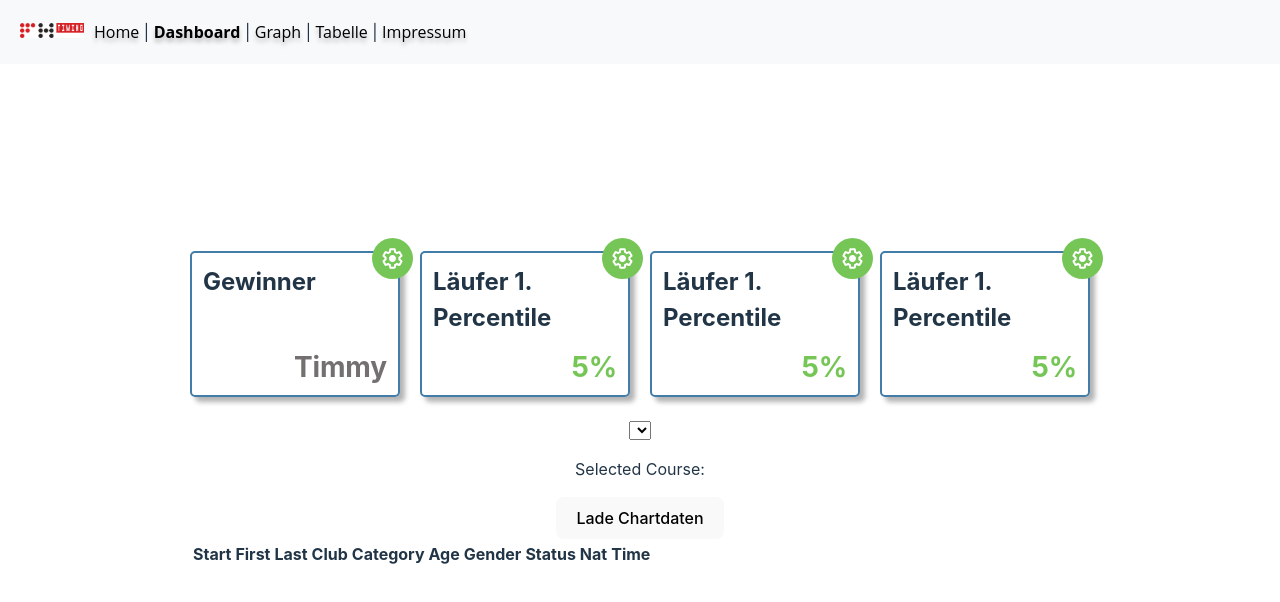
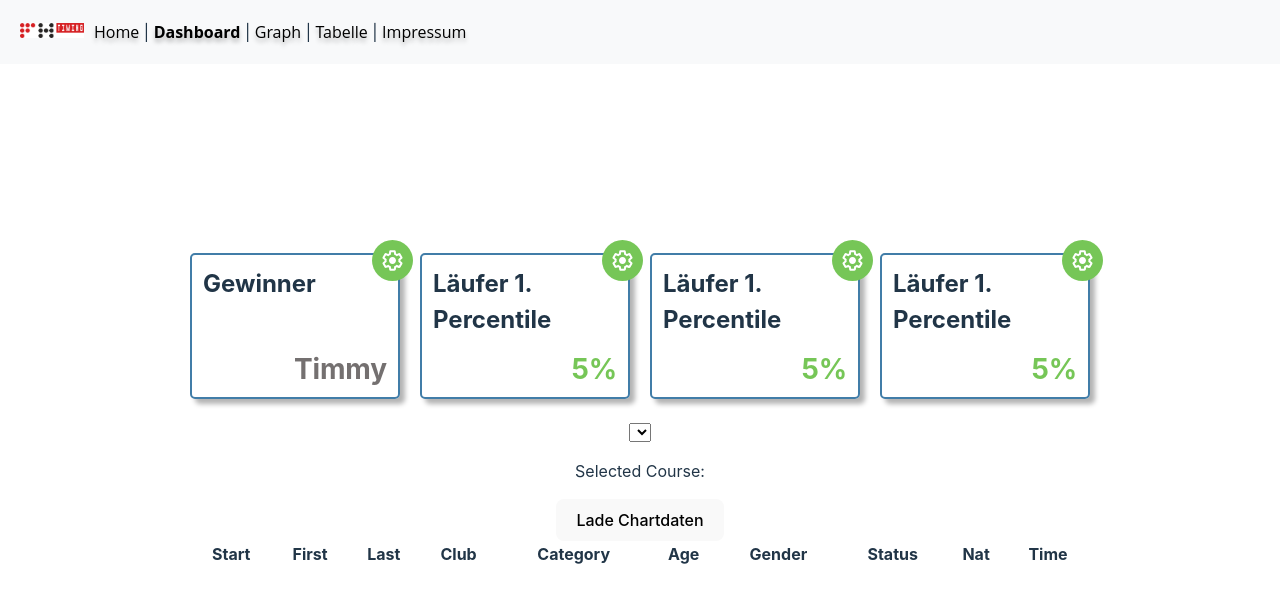
Before and after one commit to szeminator/fhtiming, a Vue app in the folder dashboard/: page /dashboard in a window 1280 px wide. Shown: the top 602 px of the page. Built offline with nearby package versions, Linux system fonts and the light colour scheme.

Commit message:
styled table

```diff
--- a/dashboard/src/components/Dashboard.vue
+++ b/dashboard/src/components/Dashboard.vue
@@ -18,8 +18,8 @@
     </div>
   <button class="start-button" @click="loadChartdata">Lade Chartdaten</button>
 
-  <table>
-      <thead>
+  <table class="styled-table">
+      <thead class="header">
         <tr>
           <th>Start</th>
           <th>First</th>
@@ -113,4 +113,16 @@ async function loadChartdata() {
   margin-bottom: 20px;
   margin-top: 20px;
 }
+.styled-table {
+  width: 100%;
+  border-collapse: collapse;
+}
+
+.styled-table th.header {
+  font-weight: bold;
+}
+
+.styled-table tr:nth-child(even) {
+  background-color: #EBF9F1;
+}
 </style>
```
